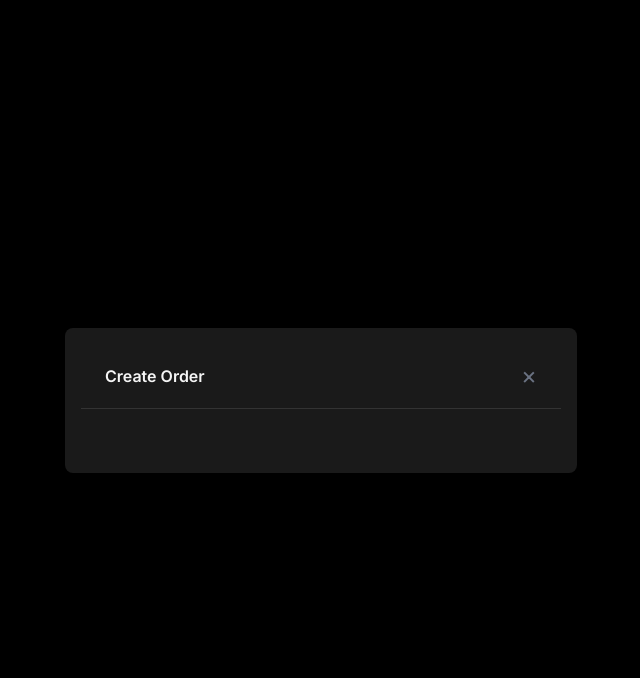
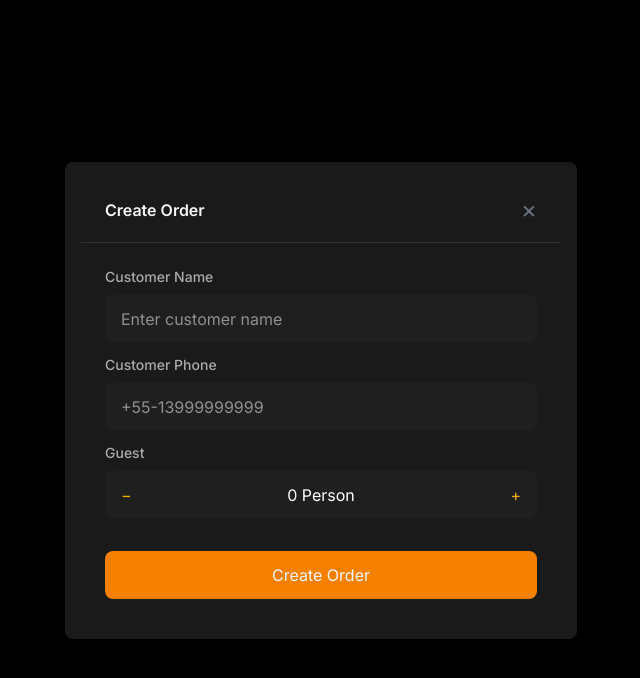
Before and after one commit to luizimcpi/pos, a React (Vite) app in the folder pos-frontend/: page / in a window 1280 px wide. Both pictures are taken after a click on the button 640 px from the left and 744 px from the top of the page. Shown: the top 678 px of the page, without its empty margins (319-959 px from the left). Built offline with nearby package versions, Linux system fonts and the light colour scheme; grey boxes are pictures that could not be loaded.

Commit message:
feat: finalizing create order modal

```diff
--- a/pos-frontend/src/components/shared/BottomNav.jsx
+++ b/pos-frontend/src/components/shared/BottomNav.jsx
@@ -11,8 +11,20 @@ const BottomNav = () => {
 
     const navigate = useNavigate();
     const [isModalOpen, setIsModalsOpen] = useState(false);
+    const [guestCount, setGuestCount] = useState(0);
     const openModal = () => setIsModalsOpen(true);
     const closeModal = () => setIsModalsOpen(false);
+
+
+    const increment = () => {
+        if(guestCount >= 6) return;
+        setGuestCount((prev) => prev + 1);
+    }
+
+    const decrement = () => {
+        if(guestCount <= 0) return;
+        setGuestCount((prev) => prev - 1);
+    }
 
     return (
         <div className="fixed bottom-0 left-0 right-0 bg-[#262626] p-2 h-16 flex justify-around">
@@ -26,7 +38,32 @@ const BottomNav = () => {
             </button>
 
             <Modal isOpen={isModalOpen} onClose={closeModal} title="Create Order">
-
+                <div>
+                    <label className="block text-[#ababab] mb-2 text-sm font-medium">Customer Name</label>
+                    <div className="flex items-center rounded-lg p-3 px-4 bg-[#1f1f1f]">
+                        <input type="text" name="" placeholder="Enter customer name" id=""
+                        className="bg-transparent flex-1 text-white focus:outline-none"/>
+                    </div>
+                </div>
+                <div>
+                    <label className="block text-[#ababab] mb-2 mt-3 text-sm font-medium">Customer Phone</label>
+                    <div className="flex items-center rounded-lg p-3 px-4 bg-[#1f1f1f]">
+                        <input type="number" name="" placeholder="+55-13999999999" id=""
+                        className="bg-transparent flex-1 text-white focus:outline-none"/>
+                    </div>
+                </div>
+                <div>
+                    <label className="block mb-2 mt-3 text-sm font-medium text-[#ababab]">Guest</label>
+                    <div className="flex items-center justify-between bg-[#1f1f1f] px-4 py-3 rounded-lg">
+                        <button onClick={decrement} className="text-yellow-500 text-2x1">&minus;</button>
+                        <span className="text-white">{guestCount} Person</span>
+                        <button onClick={increment} className="text-yellow-500 text-2x1">&#43;</button>
+                    </div>
+                    <button onClick={() => navigate("/tables")}
+                    className="w-full bg-[#F68100] text-[#f5f5f5] rounded-lg py-3 mt-8 hover:text-yellow-700">
+                        Create Order
+                    </button>
+                </div>
             </Modal>
         </div>
     )
```
Also changed, not shown: 1 other file (tests, documents, lock files or other folders).
